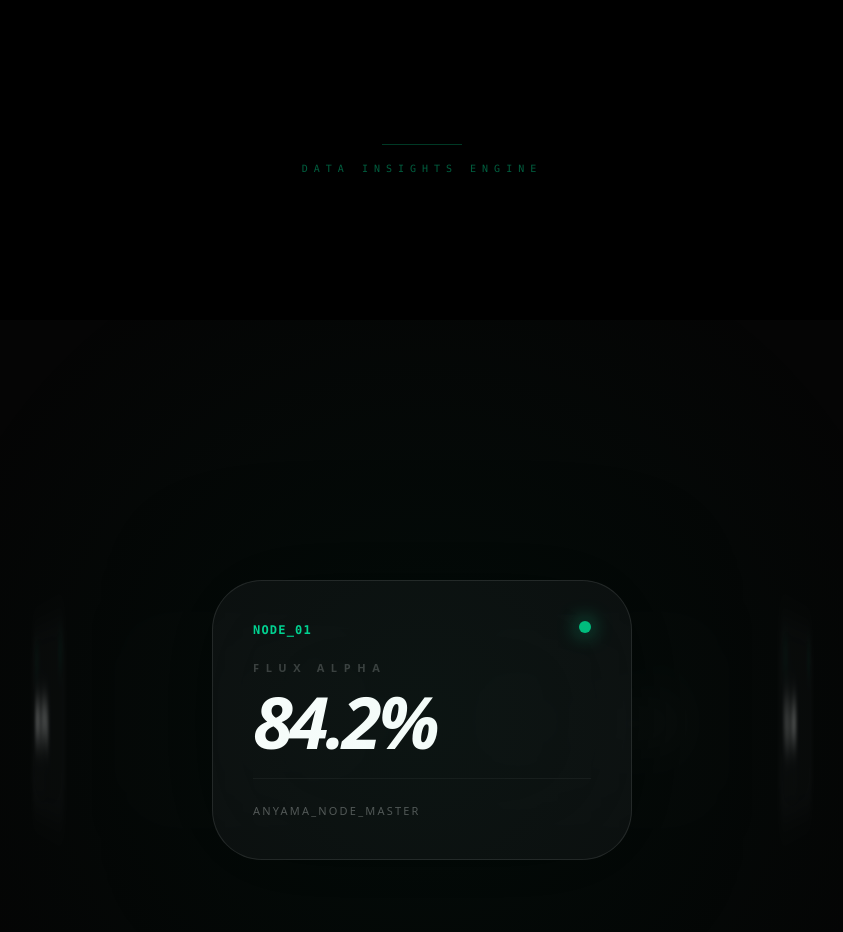
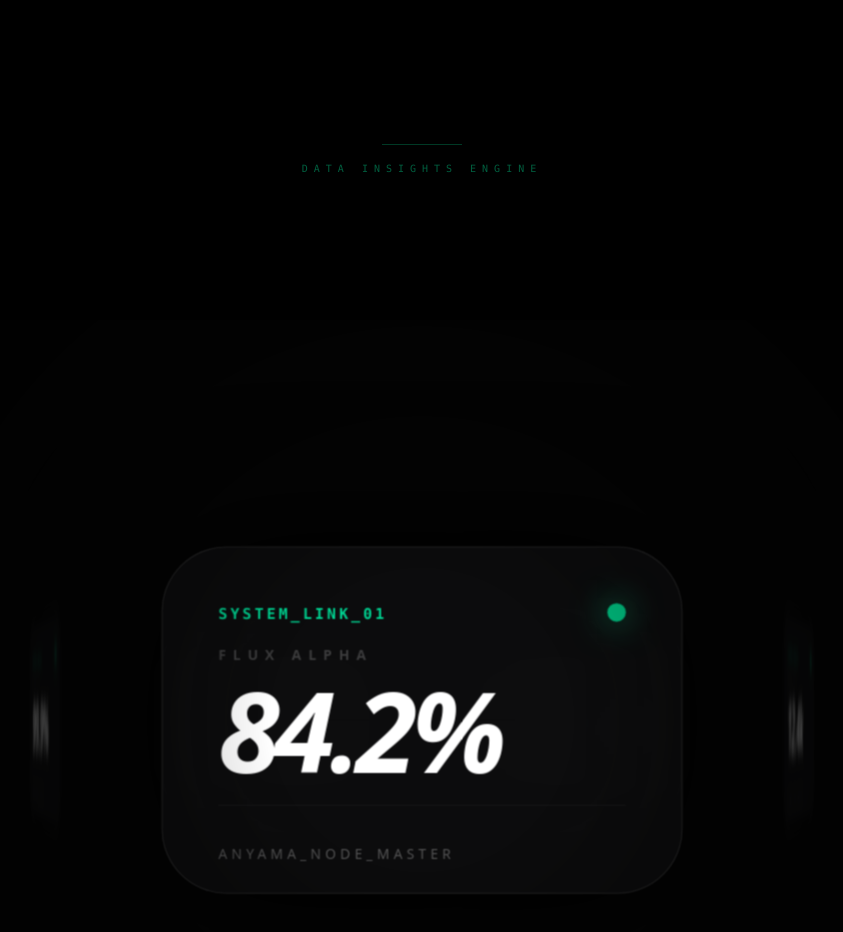
Before and after one commit to nonnzy7even7iete/nonnzytransformiumfullstackbundel, a Next.js app: page /logique-metier-serveur in a window 1280 px wide. Shown: the top 932 px of the page, without its empty margins (218-1061 px from the left). Built offline with nearby package versions, Linux system fonts and the light colour scheme.

Commit message:
Zy Bulding workflow

```diff
--- a/src/components/frontendkit/InsightCarousel.tsx
+++ b/src/components/frontendkit/InsightCarousel.tsx
@@ -10,12 +10,20 @@ import {
 } from "framer-motion";
 import { cn } from "@/lib/utils";
 
-// --- TYPES ---
+// 1. Interfaces strictes pour calmer TypeScript
 interface InsightData {
   id: number;
   title: string;
   value: string;
   desc: string;
+}
+
+interface CardProps {
+  item: InsightData;
+  index: number;
+  total: number;
+  radius: number;
+  globalY: MotionValue<number>;
 }
 
 const DATA: InsightData[] = [
@@ -27,42 +35,36 @@ const DATA: InsightData[] = [
 ];
 
 export default function InsightCarousel() {
-  // On utilise des MotionValues brutes pour la rotation
   const rotateY = useMotionValue(0);
-  const rotateX = useMotionValue(0);
 
-  // Physique "Zéro Gravité" : mass faible, damping élevé pour un contrôle total
-  const smoothY = useSpring(rotateY, { stiffness: 60, damping: 30, mass: 0.5 });
-  const smoothX = useSpring(rotateX, { stiffness: 60, damping: 30, mass: 0.5 });
+  // Physique stable et imposante
+  const smoothY = useSpring(rotateY, {
+    stiffness: 45,
+    damping: 25,
+    mass: 1.8,
+  });
 
-  const [screenSize, setScreenSize] = useState({ width: 1200, height: 800 });
+  const [screenSize, setScreenSize] = useState({ width: 1200 });
 
   useEffect(() => {
-    const handleResize = () =>
-      setScreenSize({ width: window.innerWidth, height: window.innerHeight });
+    const handleResize = () => setScreenSize({ width: window.innerWidth });
     window.addEventListener("resize", handleResize);
     handleResize();
     return () => window.removeEventListener("resize", handleResize);
   }, []);
 
-  const radius = useMemo(
-    () => Math.min(screenSize.width * 0.45, 650),
-    [screenSize]
-  );
-  const globalScale = useMemo(
-    () => (screenSize.width < 768 ? 0.6 : 0.9),
-    [screenSize]
-  );
+  const radius = useMemo(() => {
+    return screenSize.width < 768 ? 300 : 600;
+  }, [screenSize]);
 
-  // LA CLÉ : PanHandler personnalisé pour éviter le blocage du drag natif
-  const onPan = (_: any, info: { delta: { x: number; y: number } }) => {
-    rotateY.set(rotateY.get() + info.delta.x * 0.5);
-    rotateX.set(rotateX.get() - info.delta.y * 0.5);
+  // Gestion du Pan (Mouvement)
+  const onPan = (_: any, info: { delta: { x: number } }) => {
+    rotateY.set(rotateY.get() + info.delta.x * 0.6);
   };
 
   return (
     <div className="relative h-screen w-full flex items-center justify-center bg-[#050505] overflow-hidden touch-none select-none">
-      {/* CAPTEUR DE GESTES INFINI (onPan au lieu de drag) */}
+      {/* CAPTEUR DE GESTES */}
       <motion.div
         onPan={onPan}
         className="absolute inset-0 z-[100] cursor-grab active:cursor-grabbing"
@@ -75,8 +77,6 @@ export default function InsightCarousel() {
         <motion.div
           style={{
             rotateY: smoothY,
-            rotateX: smoothX,
-            scale: globalScale,
             transformStyle: "preserve-3d",
           }}
           className="relative flex items-center justify-center"
@@ -89,74 +89,77 @@ export default function InsightCarousel() {
               total={DATA.length}
               radius={radius}
               globalY={smoothY}
-              globalX={smoothX}
             />
           ))}
         </motion.div>
       </div>
 
-      {/* Ambiance Engine */}
-      <div className="absolute inset-0 bg-[radial-gradient(circle_at_50%_50%,rgba(16,185,129,0.05)_0%,transparent_70%)] pointer-events-none" />
+      <div className="absolute inset-0 bg-[radial-gradient(circle_at_50%_50%,transparent_20%,black_100%)] pointer-events-none" />
     </div>
   );
 }
 
-function Card({ item, index, total, radius, globalY, globalX }: any) {
+function Card({ item, index, total, radius, globalY }: CardProps) {
   const angleStep = 360 / total;
   const initialAngle = index * angleStep;
 
-  // Calcul du Focus Dynamique (Distance angulaire)
-  const distanceToCenter = useTransform([globalY, globalX], ([y, x]: any) => {
+  // Calcul du Focus
+  const distanceToCenter = useTransform(globalY, (y) => {
     const currentPos = (y + initialAngle) % 360;
     const normalized = ((((currentPos + 180) % 360) + 360) % 360) - 180;
-    return Math.sqrt(Math.pow(normalized, 2) + Math.pow(x, 2));
+    return Math.abs(normalized);
   });
 
-  // Mappage des effets (Award 2026 Focus)
+  // Mappage des animations
   const blur = useTransform(
     distanceToCenter,
-    [0, 30, 120],
-    ["blur(0px)", "blur(4px)", "blur(40px)"]
+    [0, 40, 120],
+    ["blur(0px)", "blur(4px)", "blur(25px)"]
   );
-  const opacity = useTransform(distanceToCenter, [0, 100, 160], [1, 0.3, 0]);
-  const z = useTransform(distanceToCenter, [0, 100], [200, -400]);
+  const opacity = useTransform(distanceToCenter, [0, 90, 150], [1, 0.4, 0]);
+  const scale = useTransform(distanceToCenter, [0, 90], [1.1, 0.8]);
+  const z = useTransform(distanceToCenter, [0, 180], [100, -radius]);
 
   return (
     <motion.div
       style={{
         position: "absolute",
-        width: "420px",
-        height: "280px",
+        width: "min(85vw, 450px)",
+        height: "300px",
         transformStyle: "preserve-3d",
         rotateY: initialAngle,
+        // Correction pour VS Code : on utilise template string et on cast en 'any'
         transformOrigin: `center center -${radius}px` as any,
         filter: blur,
         opacity,
-        z,
+        scale,
+        z: z as any,
       }}
       className={cn(
-        "p-10 rounded-[50px] border border-white/10 flex flex-col justify-between",
-        "bg-zinc-900/40 backdrop-blur-[60px] shadow-[0_0_100px_rgba(0,0,0,0.9)]"
+        "p-12 rounded-[56px] border border-white/10 flex flex-col justify-between",
+        "bg-zinc-900/40 backdrop-blur-[60px] shadow-[0_0_120px_rgba(0,0,0,1)]"
       )}
     >
       <div className="flex justify-between items-start">
-        <span className="font-mono text-[12px] text-emerald-400 font-bold tracking-widest uppercase">
-          NODE_0{item.id}
+        <span className="font-mono text-[13px] text-emerald-400 font-black tracking-[0.2em] uppercase">
+          SYSTEM_LINK_0{item.id}
         </span>
-        <div className="h-3 w-3 rounded-full bg-emerald-500 shadow-[0_0_20px_#10b981]" />
+        <div className="h-4 w-4 rounded-full bg-emerald-500 shadow-[0_0_30px_#10b981]" />
       </div>
 
-      <div className="my-2">
-        <h3 className="text-white/20 text-[11px] uppercase tracking-[0.6em] font-black mb-2">
+      <div className="my-4">
+        <h3 className="text-white/20 text-[12px] uppercase tracking-[0.5em] font-bold mb-2">
           {item.title}
         </h3>
-        <div className="text-7xl font-black italic text-white tracking-tighter leading-none tabular-nums">
+        <div className="text-[clamp(3rem,10vw,6rem)] font-black italic text-white tracking-tighter leading-none">
           {item.value}
         </div>
       </div>
 
-      <div className="border-t border-white/5 pt-6 text-[11px] text-white/30 uppercase tracking-[0.2em]">
-        {item.desc}
+      <div className="border-t border-white/5 pt-8">
+        <p className="text-[12px] text-white/30 uppercase tracking-[0.3em] font-medium leading-relaxed">
+          {item.desc}
+        </p>
       </div>
     </motion.div>
   );
```
